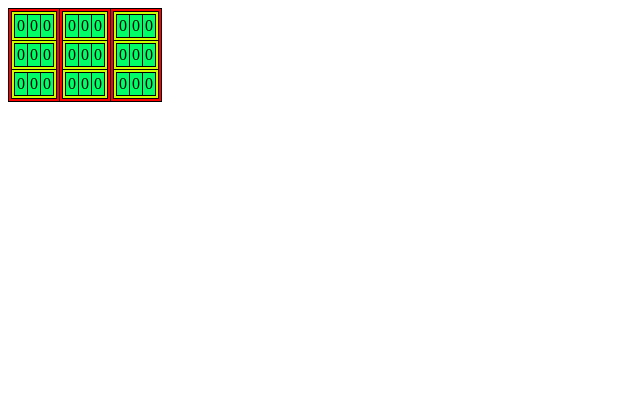
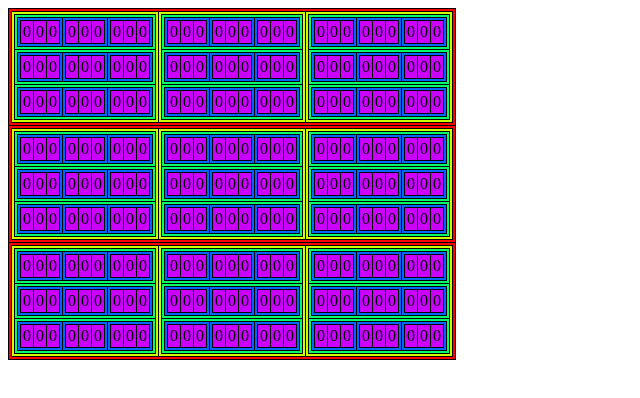
Before and after one commit to Quoteme/ndTicTatToe, a plain HTML site: page index.html in a window 1280 px wide. Shown: the whole page, without its empty margins (0-640 px from the left). Drawn offline with Linux system fonts and the light colour scheme.

Commit message:
update 0.1

```diff
--- a/index.html
+++ b/index.html
@@ -54,7 +54,7 @@
                 //      true => vertical alignment
                 // d = "depth"/dimension that is currently processed > used to color the tables
                 if (hv==undefined) {
-                    hv = false;
+                    hv = true;
                 }
                 if (d==undefined) {
                     d = 0;
@@ -81,7 +81,7 @@
 
             document.body.appendChild(
                 grid(
-                    tictactoe(3,function (x) {return 3})
+                    tictactoe(5,function (x) {return 3})
                 )
             )
         </script>
```
Also changed, not shown: demo/2d.png (added), demo/3d.png (added), demo/4d.png (added), demo/5d.png (added), 1 other file.
